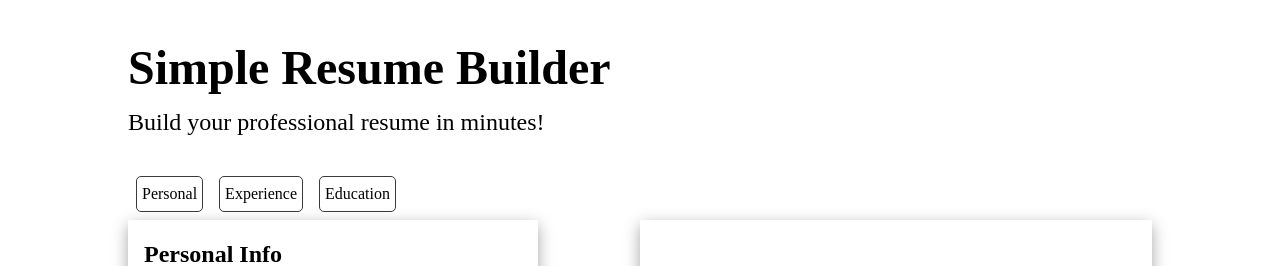
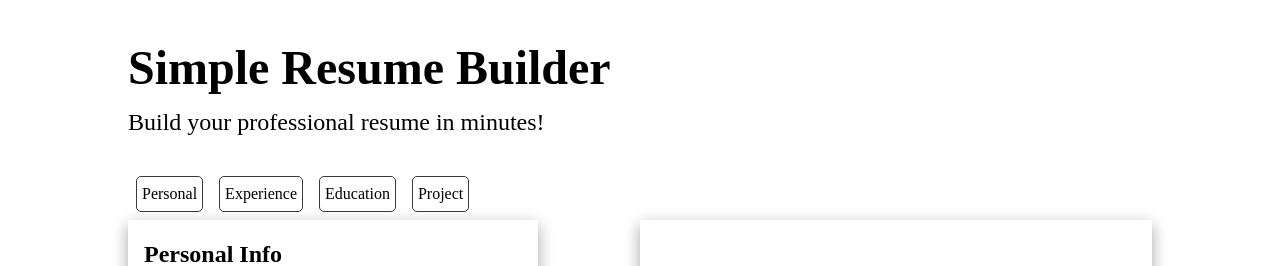
Before and after one commit to Basher113/cv-builder, a React (Vite) app: page / in a window 1280 px wide. Shown: the top 266 px of the page. Built offline with nearby package versions, Linux system fonts and the light colour scheme.

Commit message:
Add project form and display in CV preview
- Create project form component
- Render users input project data in CvPreview

```diff
--- a/src/components/cv-container/CvContainer.jsx
+++ b/src/components/cv-container/CvContainer.jsx
@@ -5,6 +5,7 @@ import CvPreview from "../cv-preview/CvPreview";
 import "./cv-container.css";
 import ExperienceForm from "../experience-form/ExperienceForm";
 import EducationForm from "../education-form/EducationForm";
+import ProjectForm from "../project-form/ProjectForm";
 
 
 const personalInfoFormField = {
@@ -32,6 +33,12 @@ const defaultEducationFormField = {
   endDate: "",
 }
 
+const defaultProjectFormField = {
+  id: crypto.randomUUID(),
+  projectName: "",
+  projectDescription: ""
+}
+
 const tabs = [
   {
     id: 1,
@@ -44,13 +51,18 @@ const tabs = [
   {
     id: 3,
     text: "education"
+  },
+  {
+    id: 4,
+    text: "project"
   }
 ]
 
 const CvContainer = () => {
   const [personalInfo, setPersonalInfo] = useState(personalInfoFormField);
   const [experiences, setExperiences] = useState([defaultExperienceFormField]);
-  const [educations, setEducations] = useState([defaultEducationFormField])
+  const [educations, setEducations] = useState([defaultEducationFormField]);
+  const [projects, setProjects] = useState([defaultProjectFormField])
   const [activeTab, setActiveTab] = useState(tabs[0]);
 
   const updatePersonalInfoHandler = (e) => {
@@ -87,6 +99,20 @@ const CvContainer = () => {
     )
   }
 
+  const addProjectHandler = () => {
+    const newProject = {...defaultProjectFormField, id: crypto.randomUUID()};
+    setEducations(prev => [...prev, newProject])
+  }
+
+  const updateProjectHandler = (projectId, e) => {
+    const {name, value} = e.target;
+    setProjects(prev =>
+      prev.map(project =>
+        project.id === projectId ? {...project, [name]: value} : project
+      )
+    )
+  }
+
   const activeTabHandler = (tabId) => {
     const index = tabs.findIndex(tab => tab.id === tabId);
     setActiveTab(tabs[index]);
@@ -103,7 +129,8 @@ const CvContainer = () => {
       {activeTab.text === "personal" && <PersonalInfoForm formField={personalInfo} onChange={updatePersonalInfoHandler}/>}
       {activeTab.text === "experience" && <ExperienceForm experiences={experiences} addExperienceHandler={addExperienceHandler} onChange={updateExperienceHandler}/>}
       {activeTab.text === "education" && <EducationForm educations={educations} addEducationHandler={addEducationHandler} onChange={updateEducationHandler}/>}
-      <CvPreview personalInfo={personalInfo} experiences={experiences} educations={educations}/>
+      {activeTab.text === "project" && <ProjectForm projects={projects} addProjectHandler={addProjectHandler} onChange={updateProjectHandler}/>}
+      <CvPreview personalInfo={personalInfo} experiences={experiences} educations={educations} projects={projects}/>
     </div>
   )
 }
--- a/src/components/cv-preview/CvPreview.jsx
+++ b/src/components/cv-preview/CvPreview.jsx
@@ -1,7 +1,7 @@
 import "./cv-preview.css";
 import {format} from "date-fns";
 
-const CvPreview = ({personalInfo, experiences, educations}) => {
+const CvPreview = ({personalInfo, experiences, educations, projects}) => {
   const {fullName, email, phone, location, summary} = personalInfo;
 
   return (
@@ -68,6 +68,24 @@ const CvPreview = ({personalInfo, experiences, educations}) => {
 
           })}
         </div>
+
+        <div className="projects">
+          {projects.map((project, index)=> {
+            const {id, projectName, projectDescription} = project;
+
+            return (
+            <div key={id}>
+              {index === 0 && (projectName || projectDescription) && <h3>Project</h3>}
+              <div className="project-preview">
+                <div className="project-name">{projectName}</div>
+
+                <div className="project-description">{projectDescription}</div>
+              </div>
+            </div>
+            )
+
+          })}
+        </div>
     </div>
   )
 }
--- a/src/components/cv-preview/cv-preview.css
+++ b/src/components/cv-preview/cv-preview.css
@@ -14,7 +14,8 @@
 }
 
 .experiences,
-.educations {
+.educations,
+.projects {
   margin-top: 3em;
 
   h3 {
@@ -27,7 +28,12 @@
   margin: 1em 0;
 }
 
-.company-position {
+.project-name {
+  font-weight: 700;
+  font-size: 1.1rem;
+}
+
+.company-position{
   display: flex;
   font-size: 1.1rem;
   div {
--- /dev/null
+++ b/src/components/project-form/ProjectForm.jsx
@@ -0,0 +1,24 @@
+import FormInput from "../form-input/FormInput"
+const ProjectForm = ({projects, addProjectHandler, onChange}) => {
+  return (
+    <form>
+      <h2>Project</h2>
+      {projects.map(project => {
+        const {id, projectName, projectDescription} = project;
+
+        return (
+        <div key={id}>
+          <FormInput type="text" label="Project Name" name="projectName" value={projectName} onChangeHandler={(event) => onChange(id, event)}/>
+          <label htmlFor="project-description">Project Description</label>
+          <textarea name="projectDescription" id="project-description" value={projectDescription} onChange={(event) => onChange(id, event)}></textarea>
+
+        </div>
+        )
+      })}
+
+      <button type="button" onClick={addProjectHandler} className="add-more-button">+ Add Project</button>
+    </form>
+  )
+}
+
+export default ProjectForm
```
